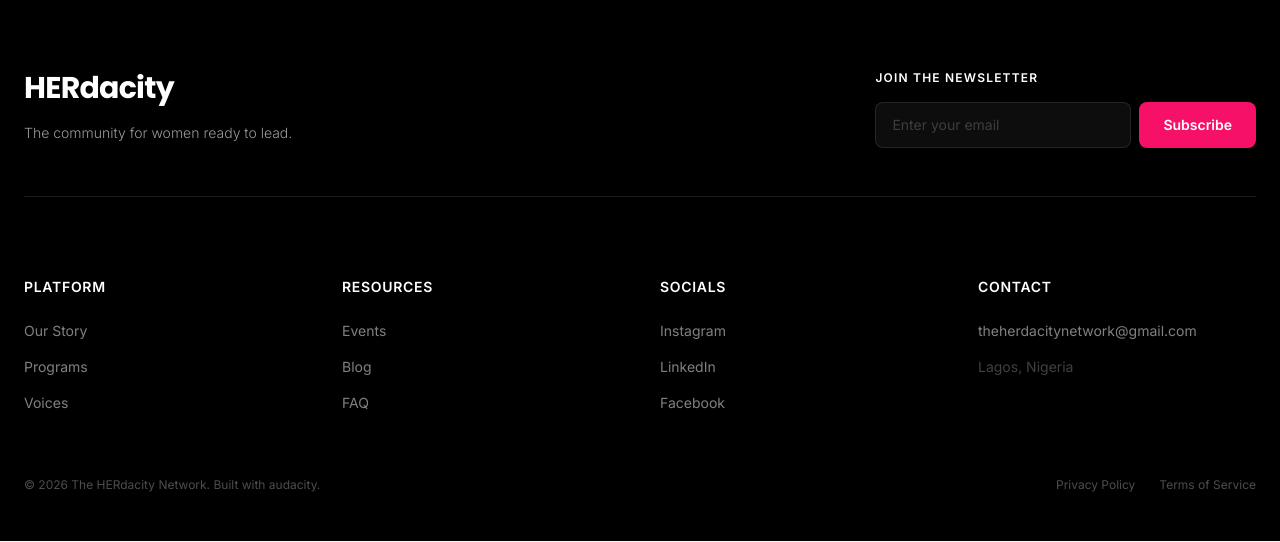
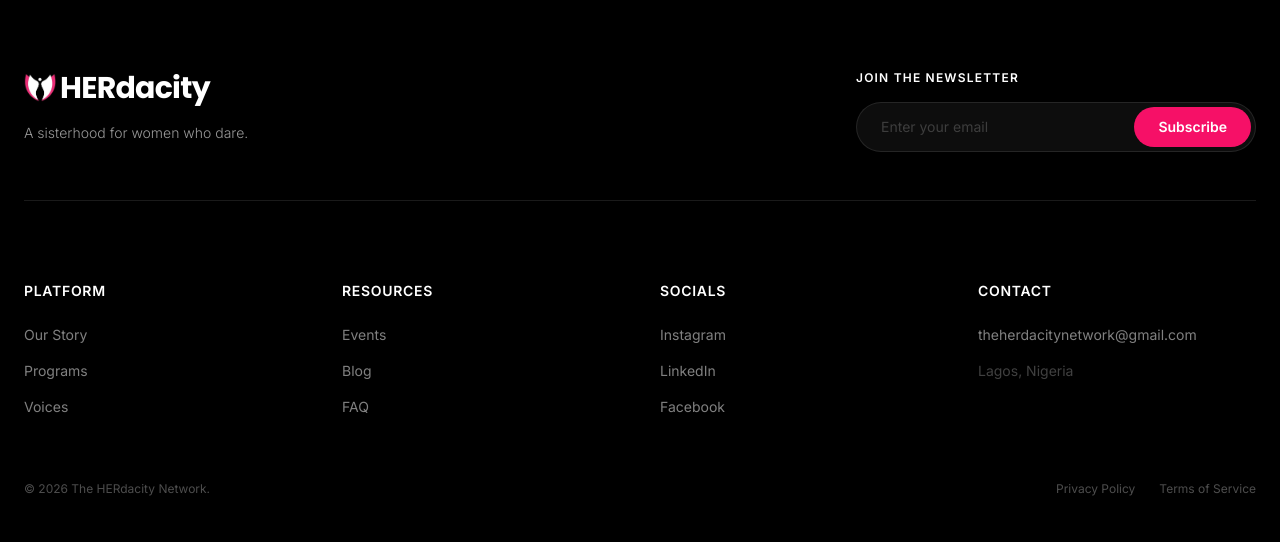
Before and after one commit to EbunoluwaArimoro/herdacity-website, a Next.js app: page / in a window 1280 px wide. Shown: the part 4286-4828 px from the top of the page. Built offline with nearby package versions, Linux system fonts and the light colour scheme.

Commit message:
Add Footer component to Privacy Policy and Terms of Service pages; enhance Footer design and functionality

```diff
--- a/app/privacy/page.tsx
+++ b/app/privacy/page.tsx
@@ -1,5 +1,8 @@
+import Footer from "@/components/layout/Footer";
+
 export default function PrivacyPolicy() {
   return (
+    <>
     <section className="pt-40 pb-20 bg-brand-off-white min-h-screen">
       <div className="container mx-auto px-6 max-w-3xl">
         <h1 className="text-4xl font-display font-bold text-brand-charcoal mb-8">Privacy Policy</h1>
@@ -22,5 +25,8 @@ export default function PrivacyPolicy() {
         </div>
       </div>
     </section>
+
+    <Footer />
+  </>
   );
 }
--- a/app/terms/page.tsx
+++ b/app/terms/page.tsx
@@ -1,5 +1,8 @@
+import Footer from "@/components/layout/Footer";
+
 export default function TermsOfService() {
   return (
+    <>
     <section className="pt-40 pb-20 bg-brand-off-white min-h-screen">
       <div className="container mx-auto px-6 max-w-3xl">
         <h1 className="text-4xl font-display font-bold text-brand-charcoal mb-8">Terms of Service</h1>
@@ -20,5 +23,8 @@ export default function TermsOfService() {
         </div>
       </div>
     </section>
+
+    <Footer />
+  </>
   );
 }
--- a/components/layout/Footer.tsx
+++ b/components/layout/Footer.tsx
@@ -1,5 +1,6 @@
 "use client"; // Required for state
 import Link from "next/link";
+import Image from "next/image"; // Added Image import
 import { useState } from "react";
 
 export default function Footer() {
@@ -35,9 +36,21 @@ export default function Footer() {
         {/* Top Section */}
         <div className="flex flex-col lg:flex-row justify-between items-start gap-12 mb-20 border-b border-white/10 pb-12">
           <div className="max-w-md">
-            <h2 className="font-display font-bold text-3xl mb-4 tracking-tight">HERdacity</h2>
+            {/* Logo Section with Icon */}
+            <div className="flex items-center gap-3 mb-4">
+              <div className="relative w-8 h-8">
+                <Image
+                  src="/icon-white.png"
+                  alt="HERdacity Icon"
+                  fill
+                  className="object-contain"
+                />
+              </div>
+              <h2 className="-ml-2 font-display font-bold text-3xl tracking-tight">HERdacity</h2>
+            </div>
+
             <p className="text-white/60 leading-relaxed text-sm font-light">
-              The community for women ready to lead. <br/>
+              A sisterhood for women who dare. <br/>
             </p>
           </div>
 
@@ -46,11 +59,15 @@ export default function Footer() {
             <p className="text-xs font-bold uppercase tracking-widest mb-4 text-white">Join the Newsletter</p>
 
             {status === "success" ? (
-              <div className="bg-brand-pink/20 border border-brand-pink text-white px-6 py-3 rounded-lg text-sm">
+              <div className="bg-brand-pink/20 border border-brand-pink text-white px-6 py-3 rounded-[50px] text-sm">
                 🎉 You're on the list! Check your inbox.
               </div>
             ) : (
-              <form onSubmit={handleSubmit} className="flex gap-2">
+              // UPDATED FORM: Single Pill Design
+              <form
+                onSubmit={handleSubmit}
+                className="flex items-center bg-white/5 border border-white/10 rounded-[50px] p-1 focus-within:border-brand-pink transition-colors w-full md:w-[400px]"
+              >
                 <input
                   type="email"
                   placeholder="Enter your email"
@@ -58,12 +75,14 @@ export default function Footer() {
                   onChange={(e) => setEmail(e.target.value)}
                   required
                   disabled={status === "loading"}
-                  className="bg-white/5 border border-white/10 rounded-lg px-4 py-3 text-sm text-white focus:outline-none focus:border-brand-pink w-full md:w-64 transition-colors placeholder:text-white/20 disabled:opacity-50"
+                  // Input is now transparent and borderless to blend in
+                  className="bg-transparent border-none text-white text-sm px-5 py-2 w-full focus:outline-none placeholder:text-white/20 disabled:opacity-50"
                 />
                 <button
                   type="submit"
                   disabled={status === "loading"}
-                  className="bg-brand-pink text-white px-6 py-3 rounded-lg text-sm font-bold hover:bg-white hover:text-brand-charcoal transition-all disabled:opacity-50 disabled:cursor-not-allowed"
+                  // Button sits inside the container
+                  className="bg-brand-pink text-white px-6 py-2.5 rounded-[50px] text-sm font-bold hover:bg-white hover:text-brand-charcoal transition-all disabled:opacity-50 disabled:cursor-not-allowed shrink-0"
                 >
                   {status === "loading" ? "..." : "Subscribe"}
                 </button>
@@ -123,7 +142,7 @@ export default function Footer() {
 
         {/* Copyright */}
         <div className="flex flex-col md:flex-row justify-between items-center text-white/30 text-xs">
-          <p>© 2026 The HERdacity Network. Built with audacity.</p>
+          <p>© 2026 The HERdacity Network.</p>
           <div className="flex gap-6 mt-4 md:mt-0">
             <Link href="/privacy" className="hover:text-white">Privacy Policy</Link>
             <Link href="/terms" className="hover:text-white">Terms of Service</Link>
```
